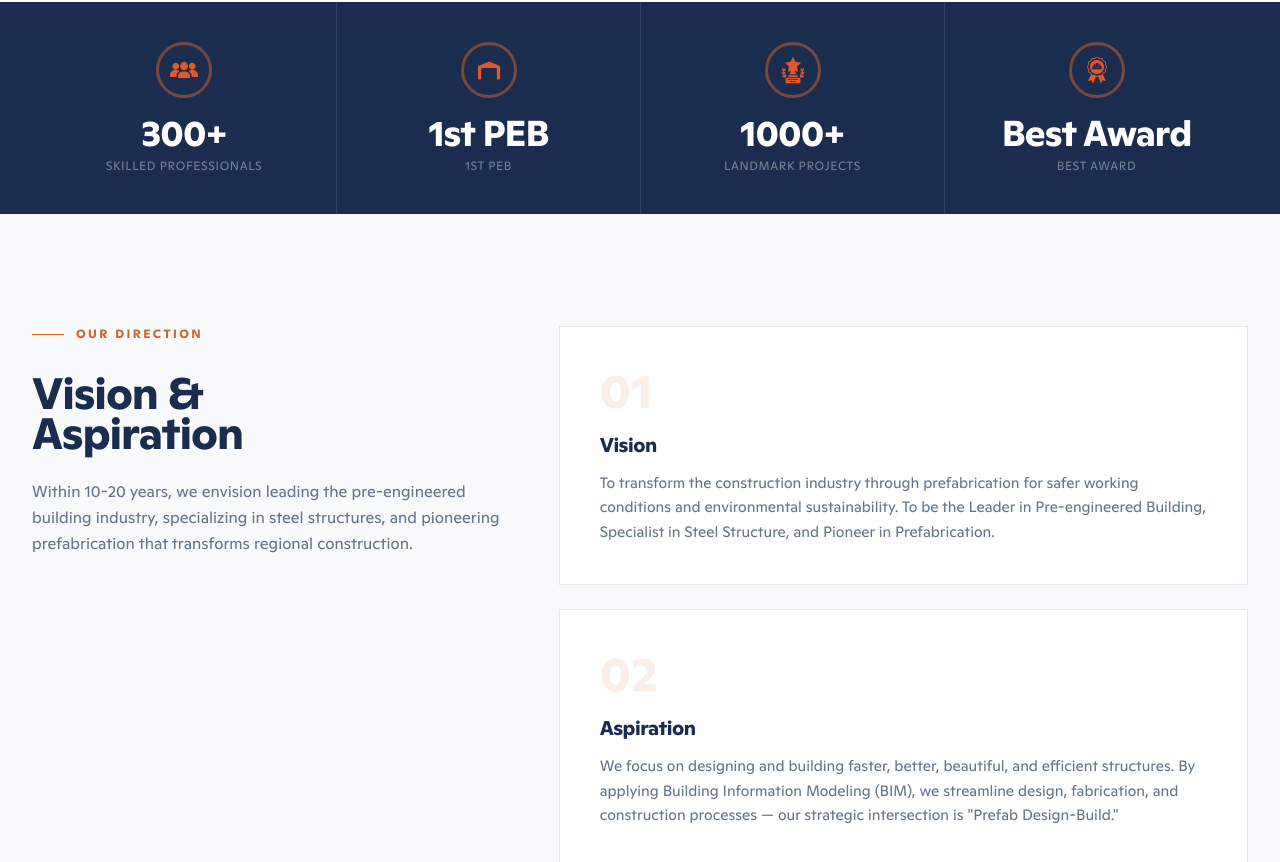
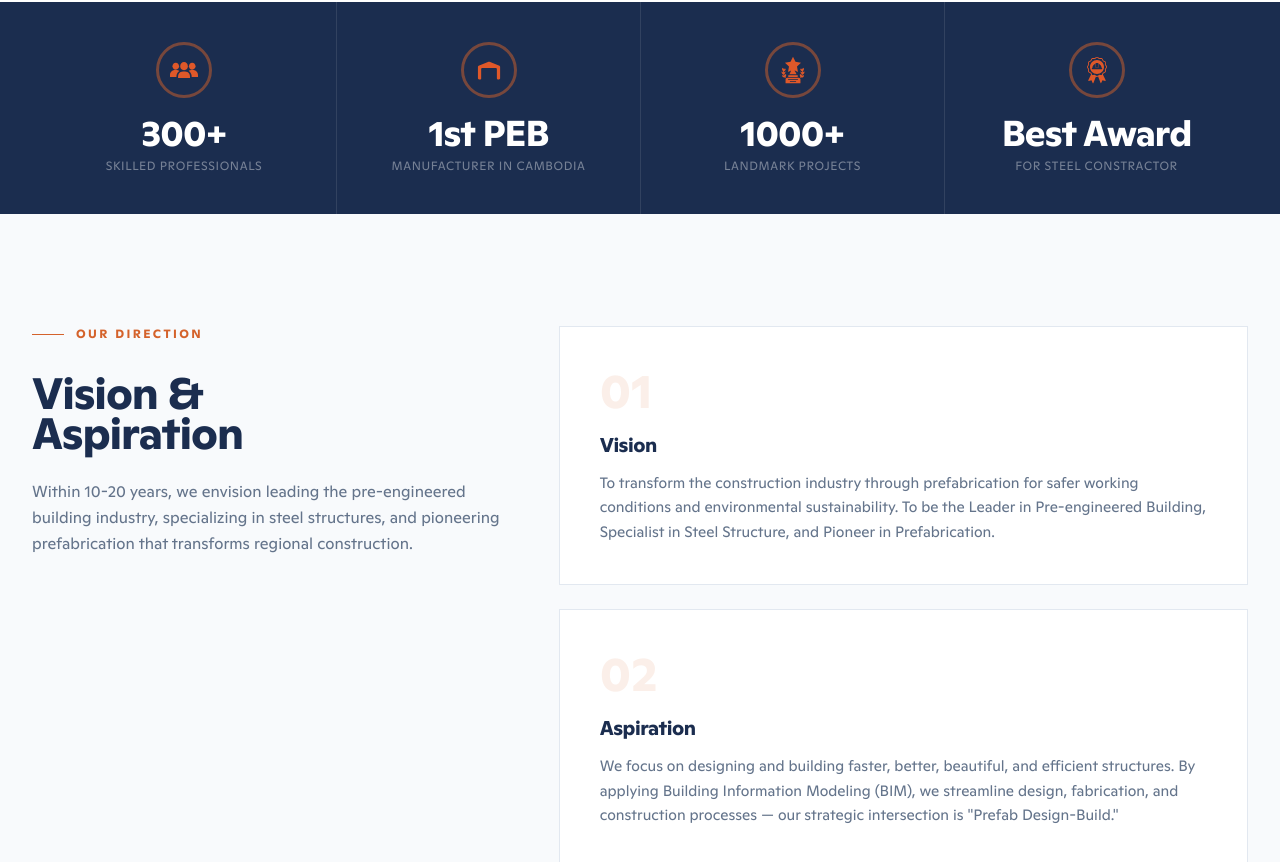
Before and after one commit to koompi/isibds.com, a React (Vite) app: page /about in a window 1280 px wide. Shown: the part 1236-2098 px from the top of the page. Built offline with nearby package versions, Linux system fonts and the light colour scheme.

Commit message:
transition color white

```diff
--- a/src/pages/About.tsx
+++ b/src/pages/About.tsx
@@ -75,7 +75,7 @@ const About = () => {
     {
       value: 0,
       suffix: "",
-      label: "1st PEB",
+      label: "Manufacturer in Cambodia",
       icon: "/icons/1st-peb.svg",
       text: "1st PEB",
     },
@@ -88,7 +88,7 @@ const About = () => {
     {
       value: 0,
       suffix: "",
-      label: "Best Award",
+      label: "for Steel Constractor",
       icon: "/icons/best-award.svg",
       text: "Best Award",
     },
@@ -380,18 +380,18 @@ const About = () => {
                   duration: 0.5,
                   delay: index * 0.1,
                 }}
-                className="group bg-primary-dark p-8 lg:p-10 border border-white/10 hover:border-accent/20 hover:bg-white/[0.05] transition-all duration-300"
+                className="group cursor-pointer bg-primary-dark p-8 lg:p-10 border border-white/10 hover:border-transparent hover:bg-white hover:shadow-2xl transition-all duration-500"
               >
-                <div className="text-[10px] text-white/25 tracking-[0.25em] uppercase font-mono mb-5">
+                <div className="text-[10px] text-white/25 group-hover:text-primary/20 tracking-[0.25em] uppercase font-mono mb-5 transition-colors duration-500">
                   {String(index + 1).padStart(2, "0")} —
                 </div>
-                <div className="w-10 h-10 border border-white/15 flex items-center justify-center mb-6 group-hover:border-accent group-hover:bg-accent/10 transition-all duration-300">
+                <div className="w-10 h-10 border border-white/15 flex items-center justify-center mb-6 group-hover:border-accent group-hover:bg-accent/10 transition-all duration-500">
                   <item.icon size={20} className="text-accent" />
                 </div>
-                <h3 className="text-lg font-bold text-white tracking-tight mb-3">
+                <h3 className="text-lg font-bold text-white group-hover:text-primary tracking-tight mb-3 transition-colors duration-500">
                   {item.title}
                 </h3>
-                <p className="text-white/45 text-[15px] leading-relaxed">
+                <p className="text-white/45 group-hover:text-steel text-[15px] leading-relaxed transition-colors duration-500">
                   {item.description}
                 </p>
               </motion.div>
@@ -436,17 +436,15 @@ const About = () => {
                     duration: 0.5,
                     delay: index * 0.1,
                   }}
-                  className={`lg:grid lg:grid-cols-2 lg:gap-16 lg:py-10 relative ${
-                    index % 2 === 0 ? "" : "lg:direction-rtl"
-                  }`}
+                  className={`lg:grid lg:grid-cols-2 lg:gap-16 lg:py-10 relative ${index % 2 === 0 ? "" : "lg:direction-rtl"
+                    }`}
                 >
                   {/* Content */}
                   <div
-                    className={`${
-                      index % 2 === 0
-                        ? "lg:text-right lg:pr-16"
-                        : "lg:col-start-2 lg:pl-16"
-                    }`}
+                    className={`${index % 2 === 0
+                      ? "lg:text-right lg:pr-16"
+                      : "lg:col-start-2 lg:pl-16"
+                      }`}
                   >
                     <span className="text-accent text-sm font-bold tracking-wider">
                       {item.year}
```
